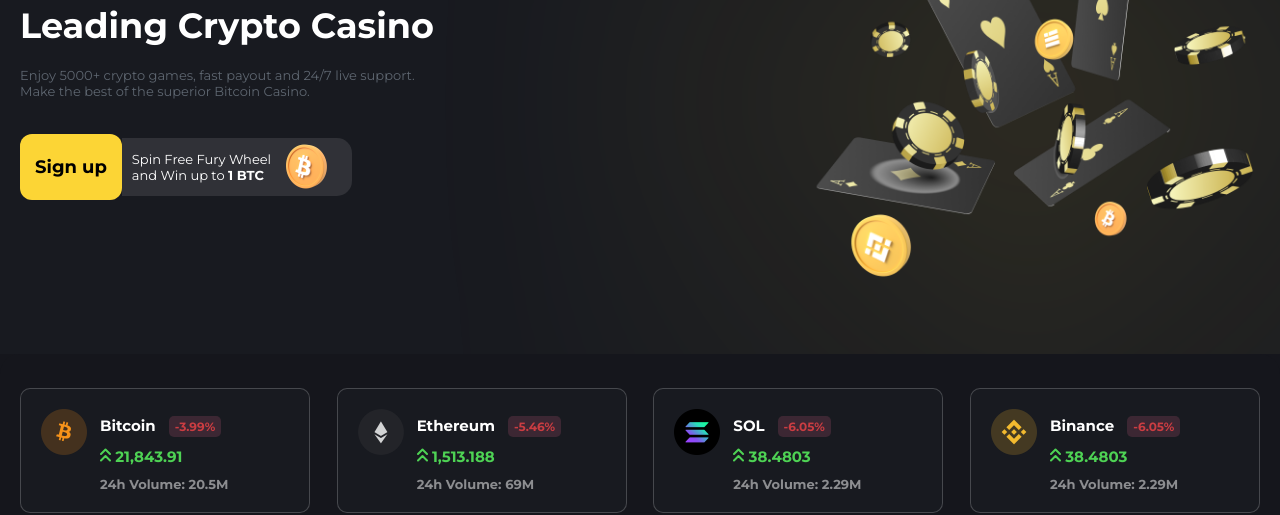
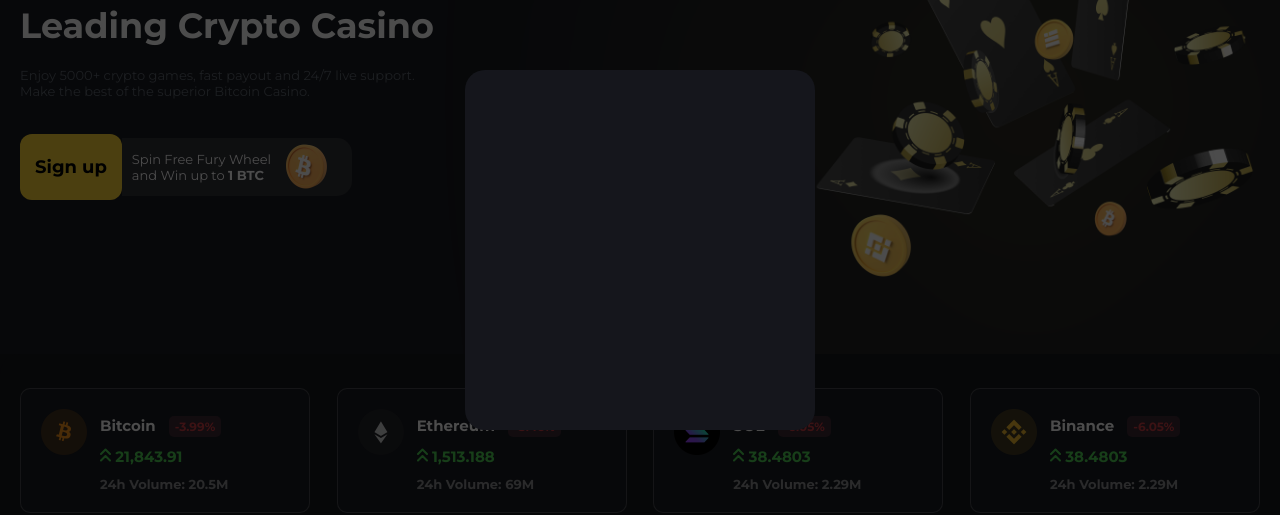
Before and after one commit to dmitro3/casino, a Next.js app: page / in a window 1280 px wide. Shown: the part 150-665 px from the top of the page. Built offline with nearby package versions, Linux system fonts and the light colour scheme.

Commit message:
add modal component

```diff
--- /dev/null
+++ b/src/components/Modal/Modal.module.scss
@@ -0,0 +1,30 @@
+.root {
+  position: absolute;
+  top: 0;
+  right: 0;
+  left: 0;
+  bottom: 0;
+  margin: 0 !important;
+  width: 100%;
+  max-width: 100% !important;
+  padding: 0 !important;
+}
+
+.backdrop {
+  position: relative;
+  width: 100%;
+  height: 100%;
+  background-color: rgba(0, 0, 0, 0.7);
+}
+
+.modal {
+  position: absolute;
+  top: 50%;
+  left: 50%;
+  transform: translate(-50%, -50%);
+  width: 300px;
+  height: 300px;
+  background-color: #15161c;
+  padding: 30px 25px;
+  border-radius: 20px;
+}
--- /dev/null
+++ b/src/components/Modal/Modal.tsx
@@ -0,0 +1,23 @@
+/* eslint-disable jsx-a11y/no-static-element-interactions */
+/* eslint-disable jsx-a11y/click-events-have-key-events */
+/* eslint-disable react/jsx-no-comment-textnodes */
+import React, { FC } from 'react';
+
+import styles from './Modal.module.scss';
+
+type Props = {
+  children: React.ReactNode;
+  toggleModal: () => void;
+  customStyles: any;
+};
+
+const Modal: FC<Props> = ({ children, toggleModal, customStyles }) => {
+  return (
+    <div className={styles.root}>
+      <div className={styles.backdrop} onClick={toggleModal} />
+      <div className={`${styles.modal} ${customStyles}`}>{children}</div>
+    </div>
+  );
+};
+
+export default Modal;
--- /dev/null
+++ b/src/components/Modal/index.ts
@@ -0,0 +1 @@
+export { default } from './Modal';
--- a/src/pages/home/index.tsx
+++ b/src/pages/home/index.tsx
@@ -7,6 +7,7 @@
 import Slider from 'src/pages/home/components/Slider';
 import ContentFooter from 'src/pages/home/components/ContentFooter';
 import TabSection from 'src/pages/home/components/TabSection';
+import Modal from 'src/components/Modal';
 import styles from './index.module.scss';
 
 const HomeContainer: FC = () => {
@@ -30,6 +31,7 @@
         <FeatureSection />
         <TabSection />
         <ContentFooter />
+        <Modal />
       </section>
     </>
   );
```
